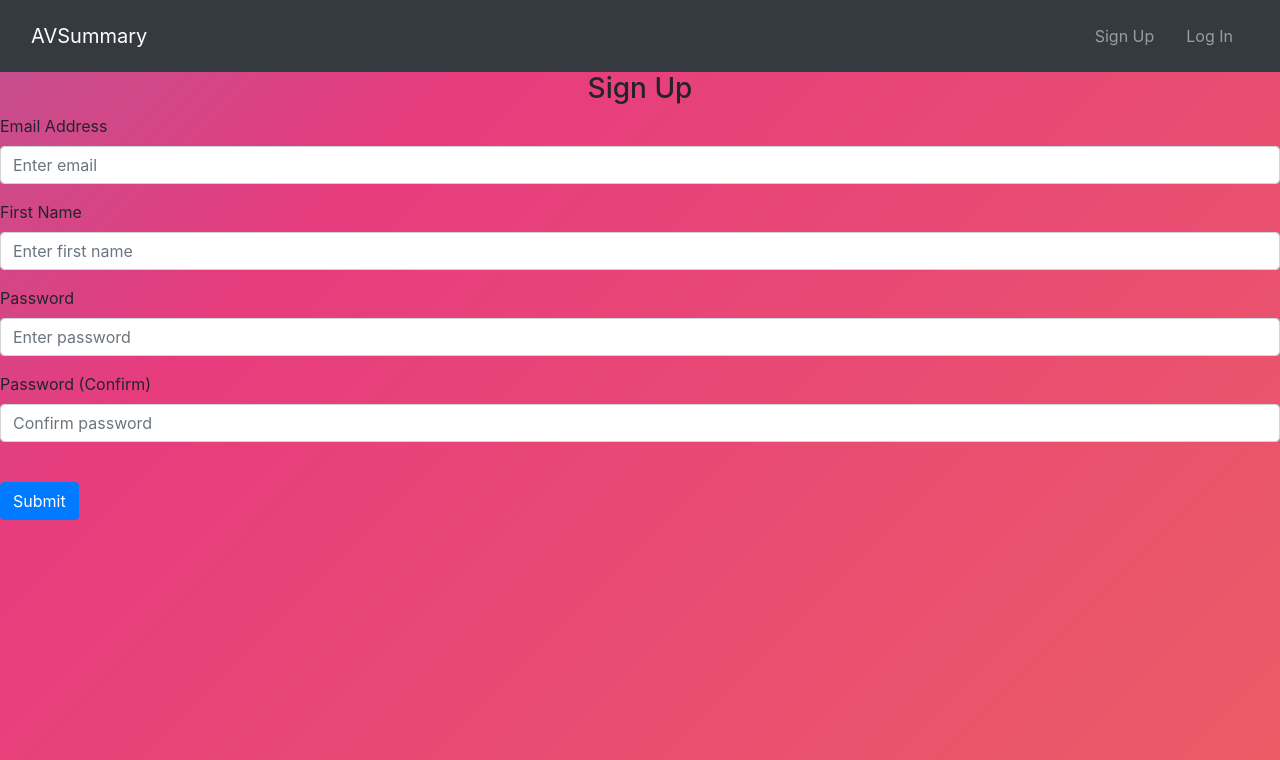
After one commit to davidpinosp/AVSummary, a Flask app: page /sign-up in a window 1280 px wide. The commit adds this page. Shown: the top 760 px of the page. Run offline with Flask 3, Linux system fonts and the light colour scheme; parts of the project's set-up code (start-up, migrations or seed data) failed here and were passed over; some libraries are stand-ins or nearby versions.

Commit message:
Feature: Add authentication and ui
 Adding login,signup and logout and managing routes and conditions

```diff
--- a/requirements.txt
+++ b/requirements.txt
@@ -23,3 +23,6 @@ urllib3==2.0.2
 Werkzeug==2.3.4
 yarl==1.9.2
 zipp==3.15.0
+
+
+# export GOOGLE_APPLICATION_CREDENTIALS='/Users/davidpinosproano/Desktop/keys.json'
--- a/website/auth.py
+++ b/website/auth.py
@@ -1,7 +1,7 @@
 from flask import Blueprint, render_template, request, flash, redirect, url_for
-# from .models import User
+from .models import User
 from werkzeug.security import generate_password_hash, check_password_hash
-# from . import db  # means from __init__.py import db
+from . import db  # means from __init__.py import db
 from flask_login import login_user, login_required, logout_user, current_user
 
 
@@ -16,25 +16,24 @@ def login():
         print(email)
         print(password)
     #  databasae
-        # user = User.query.filter_by(email=email).first()
-        # if user:
-        #     if check_password_hash(user.password, password):
-        #         flash('Logged in successfully!', category='success')
-        #         login_user(user, remember=True)
-        #         return redirect(url_for('views.home'))
-        #     else:
-        #         flash('Incorrect password, try again.', category='error')
-        # else:
-        #     flash('Email does not exist.', category='error')
-        if email == 'hola':
-            return redirect(url_for('views.main'))
+        user = User.query.filter_by(email=email).first()
+        if user:
+            if check_password_hash(user.password, password):
+                flash('Logged in successfully!', category='success')
+                login_user(user, remember=True)
+                return redirect(url_for('views.main'))
+            else:
+                flash('Incorrect password, try again.', category='error')
+        else:
+            flash('Email does not exist.', category='error')
 
-    return render_template("login.html")
+    return render_template("login.html", user=current_user)
 
 
 @auth.route('/logout')
 @login_required
 def logout():
+
     logout_user()
     return redirect(url_for('auth.login'))
 
@@ -65,6 +64,6 @@ def sign_up():
             db.session.commit()
             login_user(new_user, remember=True)
             flash('Account created!', category='success')
-            return redirect(url_for('views.home'))
+            return redirect(url_for('views.main'))
 
     return render_template("sign_up.html", user=current_user)
--- a/website/models.py
+++ b/website/models.py
@@ -2,6 +2,9 @@
 from . import db
 from flask_login import UserMixin
 from sqlalchemy.sql import func
+#  database structure
+
+#  entries for summary
 
 
 class Note(db.Model):
@@ -10,6 +13,8 @@ class Note(db.Model):
     date = db.Column(db.DateTime(timezone=True), default=func.now())
     user_id = db.Column(db.Integer, db.ForeignKey('user.id'))
 
+#  user credentials
+
 
 class User(db.Model, UserMixin):
     id = db.Column(db.Integer, primary_key=True)
--- a/website/templates/index.html
+++ b/website/templates/index.html
@@ -11,6 +11,18 @@
       integrity="sha384-1BmE4kWBq78iYhFldvKuhfTAU6auU8tT94WrHftjDbrCEXSU1oBoqyl2QvZ6jIW3"
       crossorigin="anonymous"
     />
+    <link
+      rel="stylesheet"
+      href="https://stackpath.bootstrapcdn.com/bootstrap/4.4.1/css/bootstrap.min.css"
+      integrity="sha384-Vkoo8x4CGsO3+Hhxv8T/Q5PaXtkKtu6ug5TOeNV6gBiFeWPGFN9MuhOf23Q9Ifjh"
+      crossorigin="anonymous"
+    />
+    <link
+      rel="stylesheet"
+      href="https://stackpath.bootstrapcdn.com/font-awesome/4.7.0/css/font-awesome.min.css"
+      crossorigin="anonymous"
+    />
+
     <title>AVSummary</title>
   </head>
   <!-- Navbar -->
@@ -31,35 +43,41 @@
 
       <div class="collapse navbar-collapse" id="navbarNavDropdown">
         <ul class="navbar-nav ms-auto">
+          {% if user.is_authenticated %}
           <li class="nav-item">
-            <a class="nav-link mx-2" href="/singup">Sign Up</a>
+            <a class="nav-link mx-2" href="/logout">Log Out</a>
+          </li>
+          {% else %}
+          <li class="nav-item">
+            <a class="nav-link mx-2" href="/sign-up">Sign Up</a>
           </li>
           <li class="nav-item">
             <a class="nav-link mx-2" href="/login">Log In</a>
           </li>
-          <!-- <li class="nav-item dropdown">
-            <a
-              class="nav-link mx-2 dropdown-toggle"
-              href="#"
-              id="navbarDropdownMenuLink"
-              role="button"
-              data-bs-toggle="dropdown"
-              aria-expanded="false"
-            >
-              Other
-            </a>
-            <ul class="dropdown-menu" aria-labelledby="navbarDropdownMenuLink">
-              <li><a class="dropdown-item" href="">Blog</a></li>
-              <li><a class="dropdown-item" href="#">About Us</a></li>
-              <li><a class="dropdown-item" href="#">Contact us</a></li>
-            </ul>
-          </li> -->
+          {%endif%}
         </ul>
       </div>
     </div>
   </nav>
 
   <body>
+    {% with messages = get_flashed_messages(with_categories=true) %} {% if
+    messages %} {% for category, message in messages %} {% if category ==
+    'error' %}
+    <div class="alert alert-danger alter-dismissable fade show" role="alert">
+      {{ message }}
+      <button type="button" class="close" data-dismiss="alert">
+        <span aria-hidden="true">&times;</span>
+      </button>
+    </div>
+    {% else %}
+    <div class="alert alert-success alter-dismissable fade show" role="alert">
+      {{ message }}
+      <button type="button" class="close" data-dismiss="alert">
+        <span aria-hidden="true">&times;</span>
+      </button>
+    </div>
+    {% endif %} {% endfor %} {% endif %} {% endwith %}
     <main>
       {% block main%}
       <div class="box">
@@ -104,7 +122,7 @@
             points, important details, and key takeaways from the audio.
           </li>
         </ol>
-        <a href="/login" class="btn2">Lets Go</a>
+        <a href="/main" class="btn2">Lets Go</a>
       </div>
       {%endblock%}
     </main>
@@ -114,4 +132,19 @@
     integrity="sha384-ka7Sk0Gln4gmtz2MlQnikT1wXgYsOg+OMhuP+IlRH9sENBO0LRn5q+8nbTov4+1p"
     crossorigin="anonymous"
   ></script>
+  <script
+    src="https://code.jquery.com/jquery-3.2.1.slim.min.js"
+    integrity="sha384-KJ3o2DKtIkvYIK3UENzmM7KCkRr/rE9/Qpg6aAZGJwFDMVNA/GpGFF93hXpG5KkN"
+    crossorigin="anonymous"
+  ></script>
+  <script
+    src="https://cdnjs.cloudflare.com/ajax/libs/popper.js/1.12.9/umd/popper.min.js"
+    integrity="sha384-ApNbgh9B+Y1QKtv3Rn7W3mgPxhU9K/ScQsAP7hUibX39j7fakFPskvXusvfa0b4Q"
+    crossorigin="anonymous"
+  ></script>
+  <script
+    src="https://maxcdn.bootstrapcdn.com/bootstrap/4.0.0/js/bootstrap.min.js"
+    integrity="sha384-JZR6Spejh4U02d8jOt6vLEHfe/JQGiRRSQQxSfFWpi1MquVdAyjUar5+76PVCmYl"
+    crossorigin="anonymous"
+  ></script>
 </html>
--- /dev/null
+++ b/website/templates/sign_up.html
@@ -0,0 +1,49 @@
+{%extends "index.html"%} {%block main%}
+
+<form method="POST">
+  <h3 align="center">Sign Up</h3>
+  <div class="form-group">
+    <label for="email">Email Address</label>
+    <input
+      type="email"
+      class="form-control"
+      id="email"
+      name="email"
+      placeholder="Enter email"
+    />
+  </div>
+  <div class="form-group">
+    <label for="firstName">First Name</label>
+    <input
+      type="text"
+      class="form-control"
+      id="firstName"
+      name="firstName"
+      placeholder="Enter first name"
+    />
+  </div>
+  <div class="form-group">
+    <label for="password1">Password</label>
+    <input
+      type="password"
+      class="form-control"
+      id="password1"
+      name="password1"
+      placeholder="Enter password"
+    />
+  </div>
+  <div class="form-group">
+    <label for="password2">Password (Confirm)</label>
+    <input
+      type="password"
+      class="form-control"
+      id="password2"
+      name="password2"
+      placeholder="Confirm password"
+    />
+  </div>
+  <br />
+  <button type="submit" class="btn btn-primary">Submit</button>
+</form>
+
+{%endblock%}
```
Also changed, not shown: website/__init__.py (+26 -1 lines), website/views.py (+6 -4 lines).
